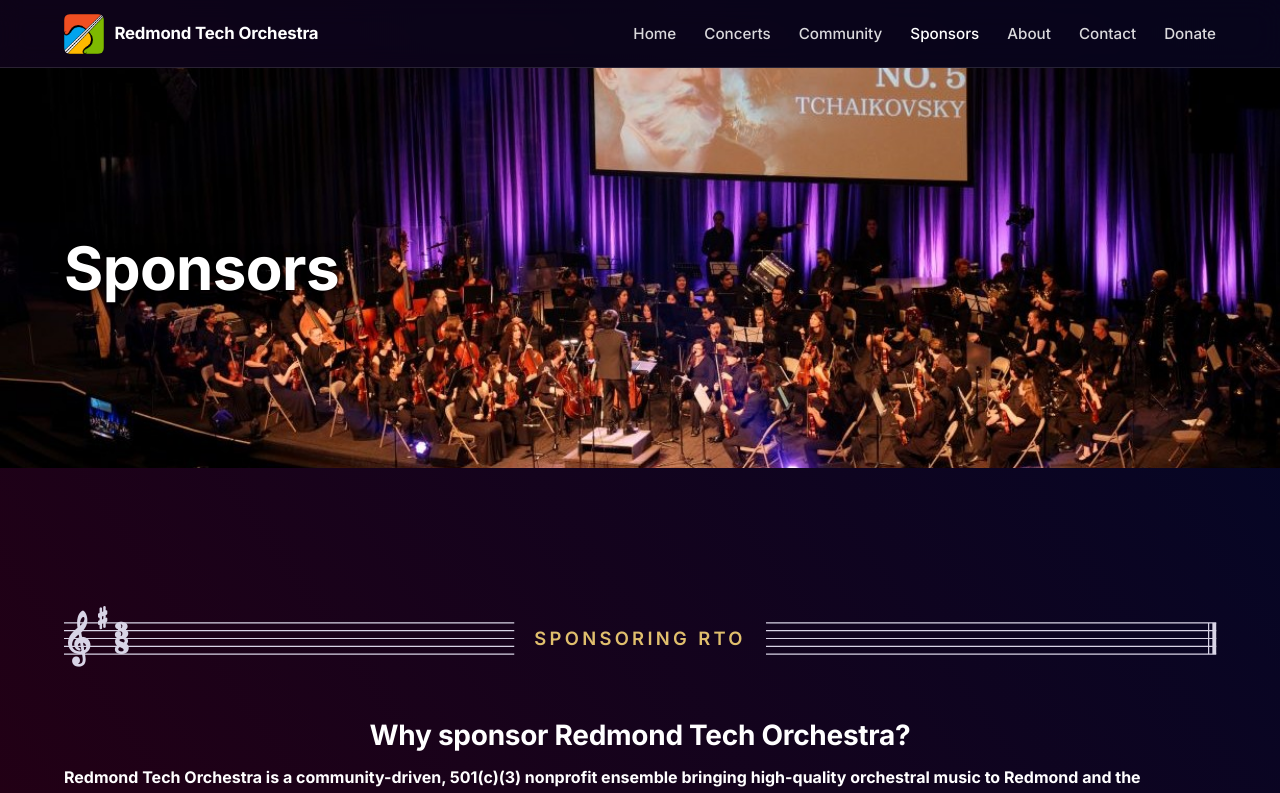
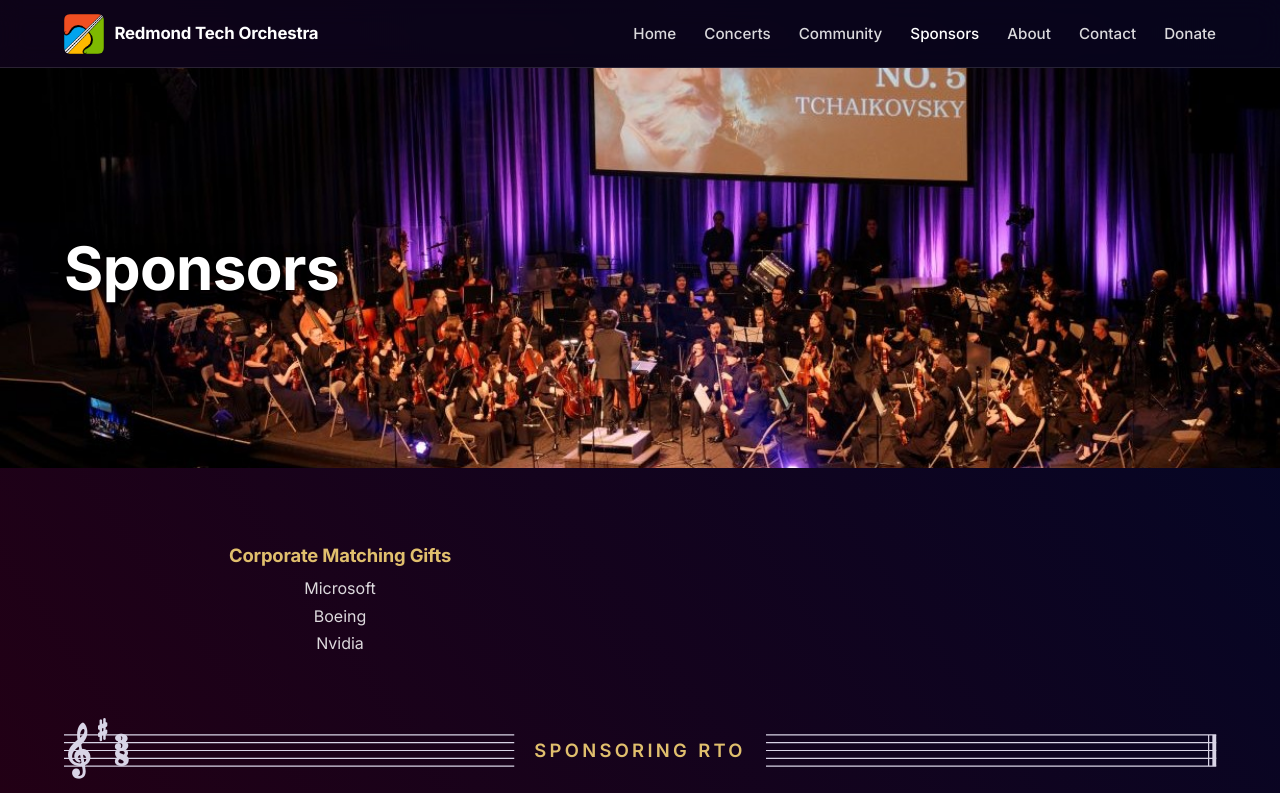
Before and after one commit to Redmond-Tech-Orchestra/redmond-tech-orchestra.github.io, a React (Vite) app: page /sponsors in a window 1280 px wide. Shown: the top 793 px of the page. Built offline with nearby package versions, Linux system fonts and the light colour scheme.

Commit message:
Individuals sponsors

```diff
--- a/src/content/sponsors.json
+++ b/src/content/sponsors.json
@@ -23,7 +23,34 @@
         "logo": "/img/sponsors/ORhorizontalgradient-logo.jpg",
         "startDate": "2026-10-01"
       }
-    ]
+    ],
+    "recognition": {
+      "individualDonors": {
+        "heading": "Individual donors ($1000+)",
+        "donors": [
+          {
+            "name": "The Harp family",
+            "startDate": "2026-10-01"
+          },
+          {
+            "name": "The Jin family",
+            "startDate": "2026-10-01"
+          },
+          {
+            "name": "Anonymous donor",
+            "startDate": "2026-10-01"
+          }
+        ]
+      },
+      "corporateMatchingGifts": {
+        "heading": "Corporate Matching Gifts",
+        "companies": [
+          "Microsoft",
+          "Boeing",
+          "Nvidia"
+        ]
+      }
+    }
   },
   "whySponsor": {
     "heading": "Why sponsor Redmond Tech Orchestra?",
--- a/src/pages/Sponsors.tsx
+++ b/src/pages/Sponsors.tsx
@@ -1,5 +1,5 @@
 import sponsors from "../content/sponsors.json";
-import type { Sponsor, SponsorsContent } from "../content/types";
+import type { IndividualDonor, Sponsor, SponsorsContent } from "../content/types";
 import { usePageMeta } from "../hooks/usePageTitle";
 import { SectionEyebrow } from "../components/SectionEyebrow";
 import PageHero from "../components/PageHero";
@@ -28,13 +28,16 @@ function parseSponsorDate(value: string) {
   return date;
 }
 
-function getActiveSponsors(sponsors: Sponsor[], now = new Date()) {
+function getActiveRecognitions<T extends { startDate: string }>(
+  entries: T[],
+  now = new Date(),
+) {
   const today = Date.UTC(now.getFullYear(), now.getMonth(), now.getDate());
 
-  return sponsors
-    .map((sponsor) => ({
-      sponsor,
-      startDate: parseSponsorDate(sponsor.startDate),
+  return entries
+    .map((entry) => ({
+      entry,
+      startDate: parseSponsorDate(entry.startDate),
     }))
     .filter(({ startDate }) => {
       const expirationDate = new Date(startDate);
@@ -43,7 +46,7 @@ function getActiveSponsors(sponsors: Sponsor[], now = new Date()) {
       return startDate.getTime() <= today && today < expirationDate.getTime();
     })
     .sort((a, b) => a.startDate.getTime() - b.startDate.getTime())
-    .map(({ sponsor }) => sponsor);
+    .map(({ entry }) => entry);
 }
 
 function SponsorSection({
@@ -55,7 +58,7 @@ function SponsorSection({
   sponsors: Sponsor[];
   size: "principal" | "partner" | "supporter";
 }) {
-  const activeSponsors = getActiveSponsors(sponsors);
+  const activeSponsors = getActiveRecognitions(sponsors);
 
   if (activeSponsors.length === 0) {
     return null;
@@ -87,6 +90,51 @@ function SponsorSection({
           );
         })}
       </ul>
+    </section>
+  );
+}
+
+function RecognitionColumns({
+  individualDonors,
+  corporateMatchingGifts,
+}: {
+  individualDonors: {
+    heading: string;
+    donors: IndividualDonor[];
+  };
+  corporateMatchingGifts: {
+    heading: string;
+    companies: string[];
+  };
+}) {
+  const activeDonors = getActiveRecognitions(individualDonors.donors);
+
+  if (activeDonors.length === 0 && corporateMatchingGifts.companies.length === 0) {
+    return null;
+  }
+
+  return (
+    <section className="sponsor-recognition">
+      {activeDonors.length > 0 && (
+        <div className="sponsor-recognition__column">
+          <h2>{individualDonors.heading}</h2>
+          <ul>
+            {activeDonors.map((donor) => (
+              <li key={donor.name}>{donor.name}</li>
+            ))}
+          </ul>
+        </div>
+      )}
+      {corporateMatchingGifts.companies.length > 0 && (
+        <div className="sponsor-recognition__column">
+          <h2>{corporateMatchingGifts.heading}</h2>
+          <ul>
+            {corporateMatchingGifts.companies.map((company) => (
+              <li key={company}>{company}</li>
+            ))}
+          </ul>
+        </div>
+      )}
     </section>
   );
 }
@@ -149,6 +197,10 @@ export default function Sponsors() {
           heading="Supporters"
           sponsors={content.sponsors.supporters}
           size="supporter"
+        />
+        <RecognitionColumns
+          individualDonors={content.sponsors.recognition.individualDonors}
+          corporateMatchingGifts={content.sponsors.recognition.corporateMatchingGifts}
         />
       </div>
     </section>
--- a/src/styles.css
+++ b/src/styles.css
@@ -1155,6 +1155,26 @@ select option { background: var(--bg-solid); color: var(--text); }
   padding: 15px;
   background: #fff;
 }
+.sponsor-recognition {
+  display: grid;
+  grid-template-columns: repeat(2, minmax(0, 1fr));
+  gap: clamp(1.5rem, 4vw, 3rem);
+}
+.sponsor-recognition__column {
+  text-align: center;
+}
+.sponsor-recognition__column h2 {
+  margin: 0 0 0.75rem;
+  color: var(--gold);
+  font-size: 1.15rem;
+}
+.sponsor-recognition__column ul {
+  list-style: none;
+  margin: 0;
+  padding: 0;
+  color: var(--text-muted);
+  line-height: 1.7;
+}
 
 .sponsors-glance {
   padding: clamp(2rem, 5vw, 4rem) 0;
@@ -1296,6 +1316,9 @@ select option { background: var(--bg-solid); color: var(--text); }
 }
 
 @media (max-width: 600px) {
+  .sponsor-recognition {
+    grid-template-columns: 1fr;
+  }
   .sponsors-glance {
     padding: 1.75rem 0;
   }
```
Also changed, not shown: src/content/types.ts (+15 -0 lines).
